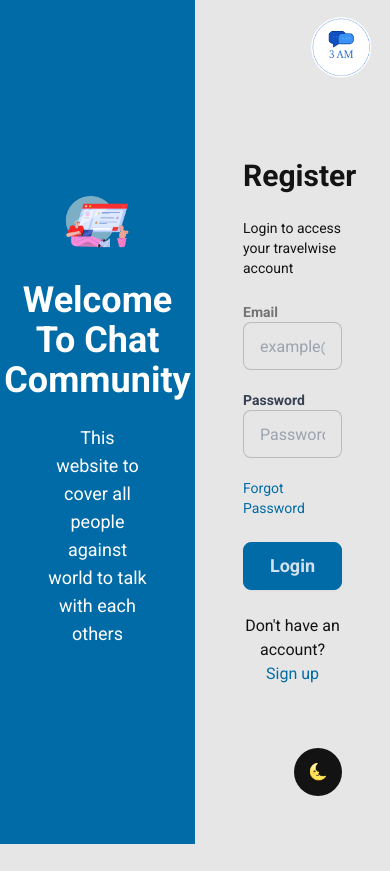
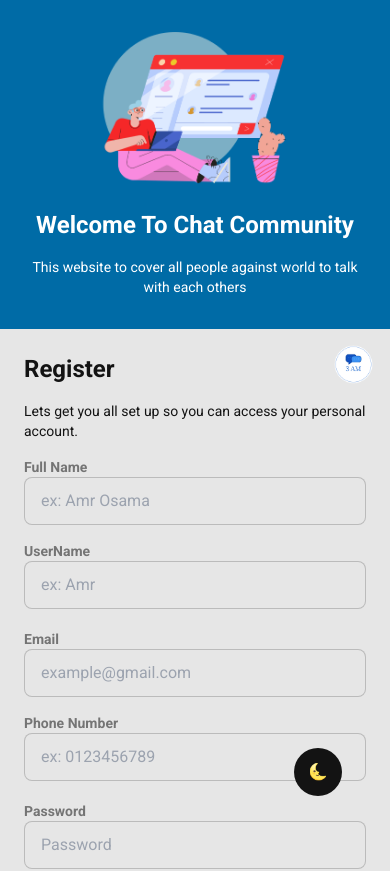
Before and after one commit to Amr3011/Chat_3am_Frontend, a React (Vite) app: page /register in a window 390 px wide. Shown: the top 871 px of the page. Before the commit the page ends 844 px from the top, so only its background shows below. Built offline with nearby package versions, Linux system fonts and the light colour scheme.

Commit message:
Add Register and edit responsive in login

```diff
--- a/src/App.jsx
+++ b/src/App.jsx
@@ -1,14 +1,14 @@
 import Register from './Pages/Register';
 import ThemeToggler from './components/inputs/ThemeToggler';
+//import Login from './Pages/Login';
 
 
 export default function App() {
   return <main>
 
-  <Register />
-  <ThemeToggler />
 
-
+    <Register />
+    <ThemeToggler />
 
   </main>;
 }
--- a/src/Pages/Login.jsx
+++ b/src/Pages/Login.jsx
@@ -3,70 +3,48 @@ import leftImage from '../assets/Login_photo.png';
 
 const Login = () => {
   return (
-    <div className="h-screen w-screen flex bg-base-100">
-      <div className="flex w-full h-full">
-
+    <div className="min-h-screen flex flex-col lg:flex-row bg-base-100">
       {/* Left side (Welcome message with image) */}
-        <div  className="bg-primary w-1/2 h-full p-12 text-white flex flex-col justify-center items-center">
-          <img src={leftImage} alt="Welcome Image" className="w-3/4 mb-8" />
-          <h1 className="text-4xl font-bold mb-6 text-center">Welcome To Chat Community</h1>
-          <p className="text-lg text-center">
-            This website to cover all people against world to talk with each
-            others
-          </p>
+      <div className="flex w-full lg:w-1/2 bg-primary p-8 lg:p-12 text-white justify-center items-center">
+        <div className="flex flex-col justify-center items-center w-full">
+          <img src={leftImage} alt="Welcome Image" className="w-2/3 lg:w-3/4 mb-6 lg:mb-8" />
+          <h1 className="text-2xl lg:text-4xl font-bold mb-4 lg:mb-6 text-center">Welcome To Chat Community</h1>
+          <p className="text-sm lg:text-lg text-center">This website to cover all people against world to talk with each others</p>
+        </div>
       </div>
 
       {/* Right side (Login form with Logo) */}
-        <div className="w-1/2 h-full p-12 relative flex flex-col justify-center">
+      <div className="w-full lg:w-1/2 flex flex-col justify-center p-6 lg:p-12 relative">
         {/* Logo */}
         <div className="absolute top-0 right-0 mt-4 mr-4">
-            <img src={logo} alt="Logo" className="w-16" />
+          <img src={logo} alt="Logo" className="w-10 lg:w-16" />
         </div>
 
-          <h2 className="text-3xl font-bold mb-6">Login</h2>
-          <p className="text-sm mb-6">
-            Login to access your travelwise account
-          </p>
+        {/* Login Form */}
+        <h2 className="text-2xl lg:text-3xl font-bold mb-4 lg:mb-6">Login</h2>
+        <p className="text-sm mb-4 lg:mb-6">Login to access your travelwise account</p>
 
         <div className="mb-5">
-            <label className="block text-sm font-semibold text-neutral">
-              Email
-            </label>
-            <input
-              type="email"
-              placeholder="example@gmail.com"
-              className="input input-bordered w-full"
-            />
+          <label className="block text-sm font-semibold text-neutral">Email</label>
+          <input type="email" placeholder="example@gmail.com" className="input input-bordered w-full" />
         </div>
 
         <div className="mb-5">
-            <label className="block text-sm font-semibold text-gray-700">
-              Password
-            </label>
-            <input
-              type="password"
-              placeholder="Password"
-              className="input input-bordered w-full"
-            />
+          <label className="block text-sm font-semibold text-neutral">Password</label>
+          <input type="password" placeholder="Password" className="input input-bordered w-full" />
         </div>
 
         <div className="flex items-center justify-between mb-6">
-            <a href="#" className="text-sm text-primary hover:underline">
-              Forgot Password
-            </a>
+          <a href="#" className="text-sm text-primary hover:underline">Forgot Password</a>
         </div>
 
         {/* Login Button */}
-          <button className="btn btn-primary w-full h-12 text-lg">Login</button>
+        <button className="btn btn-primary w-full h-12 text-lg mb-4">Login</button>
 
-          <div className="mt-6 text-center">
-            <p>
-              Don&apos;t have an account?{" "}
-              <a href="#" className="text-primary hover:underline">
-                Sign up
-              </a>
+        <div className="text-center">
+          <p>Don&apos;t have an account?
+            <a href="#" className="text-primary hover:underline">Sign up</a>
           </p>
-          </div>
         </div>
       </div>
     </div>
--- a/src/pages/Register.jsx
+++ b/src/pages/Register.jsx
@@ -3,70 +3,71 @@ import leftImage from '../assets/Login_photo.png';
 
 const Register = () => {
   return (
-    <div className="h-screen w-screen flex bg-base-100">
-      <div className="flex w-full h-full">
-
+    <div className="min-h-screen flex flex-col lg:flex-row bg-base-100">
       {/* Left side (Welcome message with image) */}
-        <div  className="bg-primary w-1/2 h-full p-12 text-white flex flex-col justify-center items-center">
-          <img src={leftImage} alt="Welcome Image" className="w-3/4 mb-8" />
-          <h1 className="text-4xl font-bold mb-6 text-center">Welcome To Chat Community</h1>
-          <p className="text-lg text-center">
-            This website to cover all people against world to talk with each
-            others
-          </p>
+      <div className="flex w-full lg:w-1/2 bg-primary p-8 lg:p-12 text-white justify-center items-center">
+        <div className="flex flex-col justify-center items-center w-full">
+          <img src={leftImage} alt="Welcome Image" className="w-2/3 lg:w-3/4 mb-6 lg:mb-8" />
+          <h1 className="text-2xl lg:text-4xl font-bold mb-4 lg:mb-6 text-center">Welcome To Chat Community</h1>
+          <p className="text-sm lg:text-lg text-center">This website to cover all people against world to talk with each others</p>
+        </div>
       </div>
 
-        {/* Right side (Login form with Logo) */}
-        <div className="w-1/2 h-full p-12 relative flex flex-col justify-center">
+      {/* Right side (Register form with Logo) */}
+      <div className="w-full lg:w-1/2 flex flex-col justify-center p-6 lg:p-12 relative">
         {/* Logo */}
         <div className="absolute top-0 right-0 mt-4 mr-4">
-            <img src={logo} alt="Logo" className="w-16" />
+          <img src={logo} alt="Logo" className="w-10 lg:w-16" />
         </div>
 
-          <h2 className="text-3xl font-bold mb-6">Register</h2>
-          <p className="text-sm mb-6">
-            Login to access your travelwise account
-          </p>
+        {/* Register Form */}
+        <h2 className="text-2xl lg:text-3xl font-bold mb-4 lg:mb-6">Register</h2>
+        <p className="text-sm mb-4 lg:mb-6">Lets get you all set up so you can access your personal account.</p>
 
-          <div className="mb-5">
-            <label className="block text-sm font-semibold text-neutral">
-              Email
-            </label>
-            <input
-              type="email"
-              placeholder="example@gmail.com"
-              className="input input-bordered w-full"
-            />
+        <div className="flex flex-col lg:flex-row space-y-4 lg:space-y-0 lg:space-x-4 mb-5">
+          <div className="flex flex-col w-full">
+            <label className="block text-sm font-semibold text-neutral">Full Name</label>
+            <input type="text" placeholder="ex: Amr Osama" className="input input-bordered w-full" />
+          </div>
+          <div className="flex flex-col w-full">
+            <label className="block text-sm font-semibold text-neutral">UserName</label>
+            <input type="text" placeholder="ex: Amr" className="input input-bordered w-full" />
+          </div>
+        </div>
+
+        <div className="flex flex-col lg:flex-row space-y-4 lg:space-y-0 lg:space-x-4 mb-5">
+          <div className="flex flex-col w-full">
+            <label className="block text-sm font-semibold text-neutral">Email</label>
+            <input type="email" placeholder="example@gmail.com" className="input input-bordered w-full" />
+          </div>
+          <div className="flex flex-col w-full">
+            <label className="block text-sm font-semibold text-neutral">Phone Number</label>
+            <input type="tel" placeholder="ex: 0123456789" className="input input-bordered w-full" />
+          </div>
         </div>
 
         <div className="mb-5">
-            <label className="block text-sm font-semibold text-gray-700">
-              Password
-            </label>
-            <input
-              type="password"
-              placeholder="Password"
-              className="input input-bordered w-full"
-            />
+          <label className="block text-sm font-semibold text-neutral">Password</label>
+          <input type="password" placeholder="Password" className="input input-bordered w-full" />
         </div>
 
-          <div className="flex items-center justify-between mb-6">
-            <a href="#" className="text-sm text-primary hover:underline">
-              Forgot Password
-            </a>
+        <div className="mb-5">
+          <label className="block text-sm font-semibold text-neutral">Confirm Password</label>
+          <input type="password" placeholder="Confirm Password" className="input input-bordered w-full" />
         </div>
 
-          {/* Login Button */}
-          <button className="btn btn-primary w-full h-12 text-lg">Login</button>
+        <label className="flex items-center mb-4">
+          <input type="checkbox" className="checkbox mr-2" />
+          I agree to all the Terms and Privacy Policies
+        </label>
 
-          <div className="mt-6 text-center">
-            <p>
-              Don&apos;t have an account?{" "}
-              <a href="#" className="text-primary hover:underline">
-                Sign up
-              </a>
+        {/* Register Button */}
+        <button className="btn btn-primary w-full h-12 text-lg mb-4">Register</button>
+
+        <div className="text-center">
+          <p>Already have an Account?{" "}
+            <a href="#" className="text-primary hover:underline">Login</a>
           </p>
-          </div>
         </div>
       </div>
     </div>
```
Lines whose indentation alone changed are shown as unchanged.
